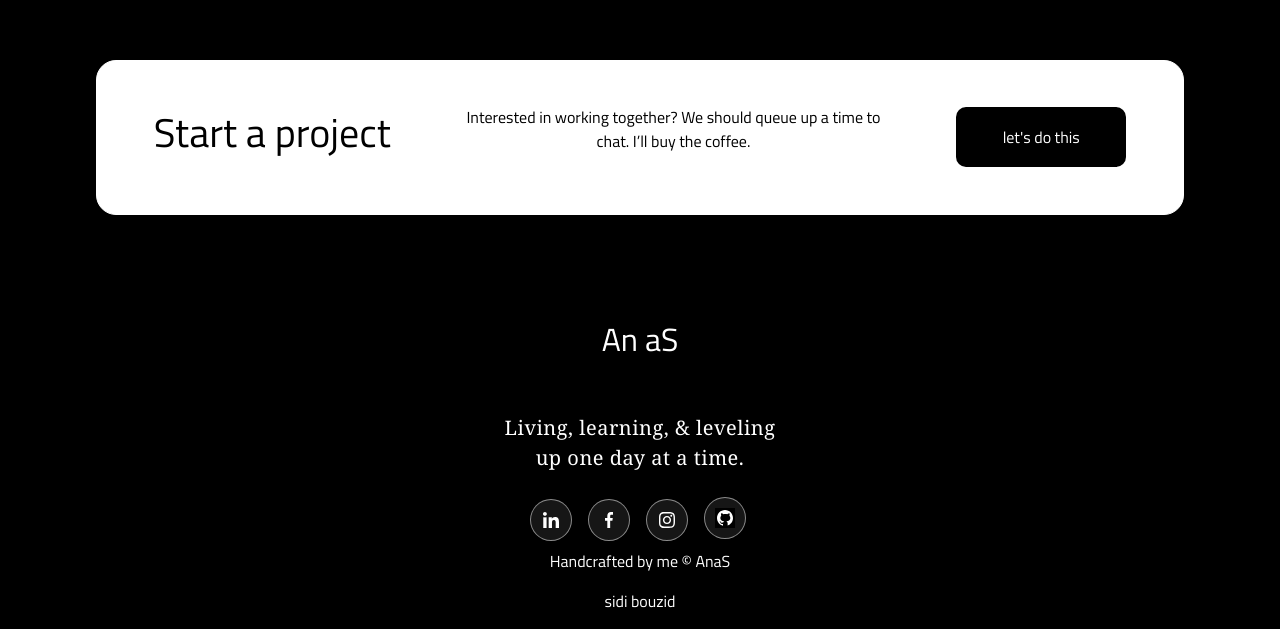
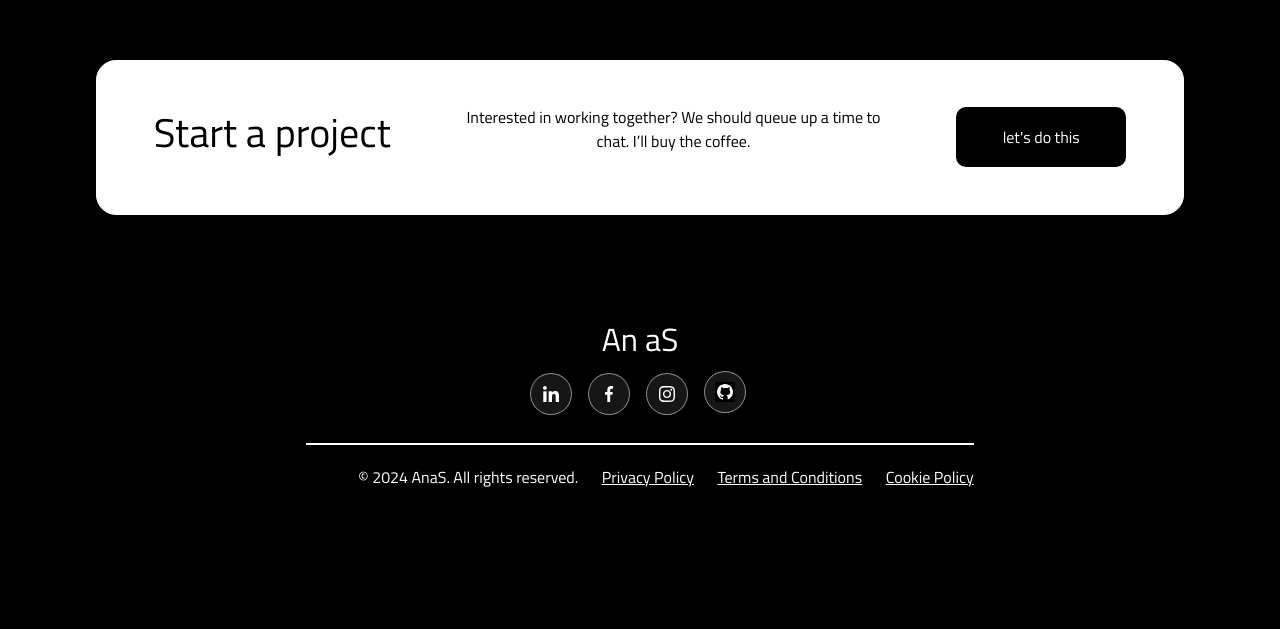
Before and after one commit to myanasbadri/Personal-website-potfolio, a React (Create React App) app: page / in a window 1280 px wide. Shown: the part 2568-3197 px from the top of the page. After the commit the page ends 3073 px from the top, so only its background shows below. Built offline with nearby package versions, Linux system fonts and the light colour scheme.

Commit message:
update footer

```diff
--- a/src/App.css
+++ b/src/App.css
@@ -588,3 +588,20 @@ span.navbar-text{
   color: #fff;
 
 }
+
+.horizontal-line {
+  width: 100%;
+  height: 2px;
+  background-color: #ffffff; /* You can change the color */
+  margin: 20px 0; /* Adjust spacing as needed */
+}
+.copyright-anas{
+  display: flex;
+  align-items: center;
+  justify-content:center;
+}
+
+.copyright-anas .link-copy{
+  color: #fff;
+  margin-left: 20px;
+}
--- a/src/component/footer.js
+++ b/src/component/footer.js
@@ -31,10 +31,6 @@ export const Footer =()=>{
         <div className="copyright text-center d-flex justify-content-center align-items-center">
                 <a href="#home" className="footer-home" >An aS</a>
                 <div className="container-copyright" data-aos="zoom-in-right">
-                    <p className='p-copy'>
-                    Living, learning, & leveling up
-                     one day at a time.
-                    </p>
                     <div className="myacconts" data-aos="zoom-in-left">
                     <span className="navbar-text d-flex align-items-center justify-content-center" >
                         <div className="social-icon me-50">
@@ -43,9 +39,17 @@ export const Footer =()=>{
                             <a href="#"><img src={navicon3} alt=""/></a>
                             <a href="#"><img src={navicon4} alt=""/></a>
                         </div>
+
                     </span>
-                    <p>Handcrafted by me <span>©</span> AnaS</p>
-                    <p>sidi bouzid</p>
+                    <div className="horizontal-line"></div>
+                    </div>
+                    <div className='copyright-anas'>
+                        <ul>
+                            <il className='link-copy'>© 2024 AnaS. All rights reserved.</il>
+                            <il> <a href='#' className='link-copy'>Privacy Policy</a> </il>
+                            <il> <a href='#'className='link-copy'>Terms and Conditions</a> </il>
+                            <il> <a href='#'className='link-copy'>Cookie Policy</a> </il>
+                        </ul>
                     </div>
 
                 </div>
```
